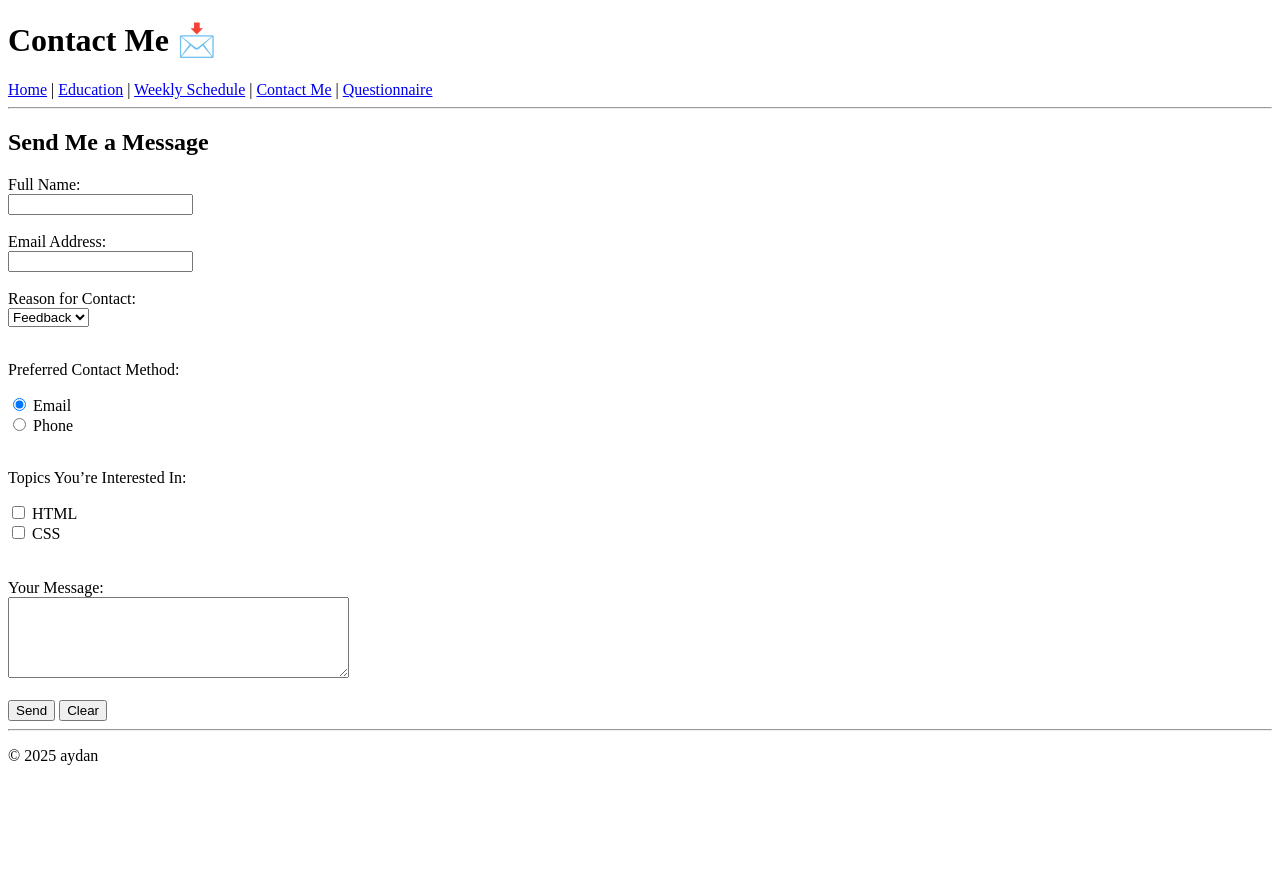
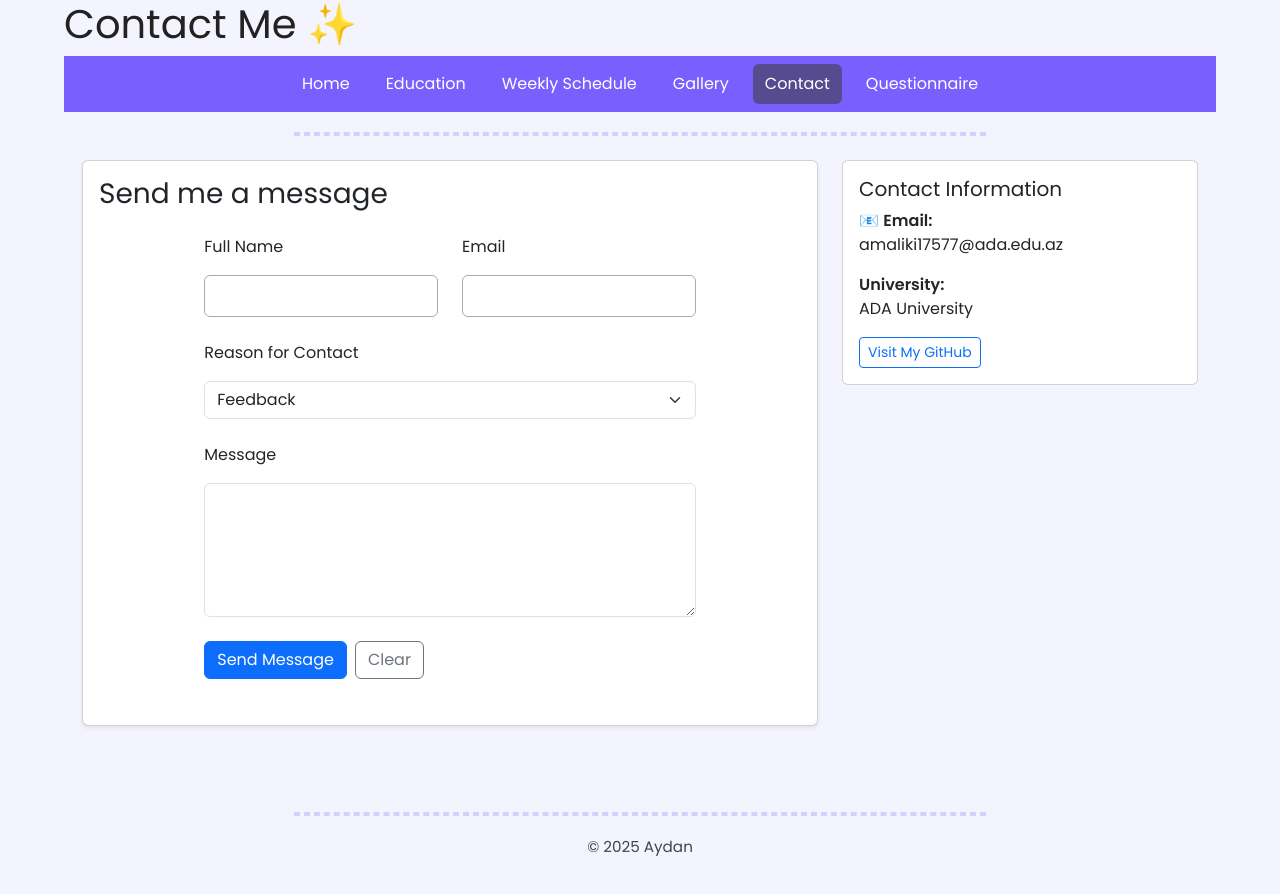
Before and after one commit to aydanmaliki/web1capstone-website, a plain HTML site: page contact.html in a window 1280 px wide. Before the commit the page ends 800 px from the top, so only its background shows below. Drawn offline with nearby package versions, Linux system fonts and the light colour scheme.

Commit message:
uploading all

```diff
--- a/contact.html
+++ b/contact.html
@@ -2,69 +2,105 @@
 <html lang="en">
 <head>
   <meta charset="UTF-8">
-  <meta name="description" content="Contact page for [Your Name]">
-  <meta name="author" content="[Your Name]">
-  <title>Contact Me - My Website</title>
+  <meta name="description" content="Contact page">
+  <meta name="author" content="Aydan">
+  <title>Contact - My Website</title>
   <link rel="icon" type="image/x-icon" href="favicon.ico">
+
+  <!-- Bootstrap CDN -->
+  <link href="https://cdn.jsdelivr.net/npm/bootstrap@5.3.2/dist/css/bootstrap.min.css" rel="stylesheet">
+  <link rel="stylesheet" href="style.css">
+  <link href="https://fonts.googleapis.com/css2?family=Poppins:wght@300;400;600&display=swap" rel="stylesheet">
 </head>
 <body>
+
   <header>
-    <h1>Contact Me 📩</h1>
+    <h1>Contact Me</h1>
   </header>
 
-  <nav>
-    <a href="index.html">Home</a> |
-    <a href="education.html">Education</a> |
-    <a href="schedule.html">Weekly Schedule</a> |
-    <a href="contact.html">Contact Me</a> |
+
+  <nav class="navbar">
+    <a href="index.html">Home</a>
+    <a href="education.html">Education</a>
+    <a href="schedule.html">Weekly Schedule</a>
+    <a href="gallery.html">Gallery</a>
+    <a href="contact.html" class="active">Contact</a>
     <a href="questionnaire.html">Questionnaire</a>
   </nav>
+
   <hr>
 
-  <section>
-    <h2>Send Me a Message</h2>
-    <form action="mailto:amaliki17577@ada.edu.az" method="post" enctype="text/plain">
-      <!-- Text Inputs -->
-      <label for="name">Full Name:</label><br>
-      <input type="text" id="name" name="name" required><br><br>
+  <main class="container my-4">
+    <div class="row justify-content-center">
+      <!-- Contact Form using Bootstrap grid + components -->
+      <div class="col-lg-8">
+        <div class="card shadow-sm mb-4">
+          <div class="card-body">
+            <h3 class="card-title mb-4">Send me a message</h3>
 
-      <label for="email">Email Address:</label><br>
-      <input type="email" id="email" name="email" required><br><br>
+            <form action="mailto:amaliki17577@ada.edu.az" method="post" enctype="text/plain">
+              <div class="row">
+                <div class="col-md-6 mb-3">
+                  <label for="name" class="form-label">Full Name</label>
+                  <input type="text" id="name" name="name" class="form-control" required>
+                </div>
 
-      <!-- Dropdown -->
-      <label for="reason">Reason for Contact:</label><br>
-      <select id="reason" name="reason">
-        <option value="feedback">Feedback</option>
-        <option value="other">Other</option>
-      </select><br><br>
+                <div class="col-md-6 mb-3">
+                  <label for="email" class="form-label">Email</label>
+                  <input type="email" id="email" name="email" class="form-control" required>
+                </div>
+              </div>
 
-      <!-- Radio Buttons -->
-      <p>Preferred Contact Method:</p>
-      <input type="radio" id="email-contact" name="contact-method" value="Email" checked>
-      <label for="email-contact">Email</label><br>
-      <input type="radio" id="phone-contact" name="contact-method" value="Phone">
-      <label for="phone-contact">Phone</label><br><br>
+              <div class="mb-3">
+                <label for="reason" class="form-label">Reason for Contact</label>
+                <select id="reason" name="reason" class="form-select">
+                  <option value="feedback">Feedback</option>
+                  <option value="question">Question</option>
+                  <option value="other">Other</option>
+                </select>
+              </div>
 
-      <!-- Checkboxes -->
-      <p>Topics You’re Interested In:</p>
-      <input type="checkbox" id="html" name="interest" value="HTML">
-      <label for="html">HTML</label><br>
-      <input type="checkbox" id="css" name="interest" value="CSS">
-      <label for="css">CSS</label><br><br><br>
+              <div class="mb-3">
+                <label for="message" class="form-label">Message</label>
+                <textarea id="message" name="message" rows="5" class="form-control" required></textarea>
+              </div>
 
-      <!-- Textarea -->
-      <label for="message">Your Message:</label><br>
-      <textarea id="message" name="message" rows="5" cols="40"></textarea><br><br>
+              <div class="d-flex gap-2">
+                <button type="submit" class="btn btn-primary">Send Message</button>
+                <button type="reset" class="btn btn-outline-secondary">Clear</button>
+              </div>
+            </form>
+          </div>
+        </div>
+      </div>
 
-      <!-- Submit -->
-      <input type="submit" value="Send">
-      <input type="reset" value="Clear">
-    </form>
-  </section>
+      <!-- Contact info -->
+      <div class="col-lg-4">
+        <div class="card">
+          <div class="card-body">
+            <h5 class="card-title">Contact Information</h5>
+            <p class="card-text contact-info">
+              <strong>Email:</strong><br>
+              amaliki17577@ada.edu.az
+            </p>
+            <p class="card-text">
+              <strong>University:</strong><br>
+              ADA University
+            </p>
+            <a href="https://github.com/aydanmaliki/web1capstone-website" class="btn btn-outline-primary btn-sm" target="_blank">
+              Visit My GitHub
+            </a>
+          </div>
+        </div>
+      </div>
+    </div>
+  </main>
 
   <footer>
     <hr>
-    <p>© 2025 aydan</p>
+    <p>© 2025 Aydan</p>
   </footer>
+
+  <script src="https://cdn.jsdelivr.net/npm/bootstrap@5.3.2/dist/js/bootstrap.bundle.min.js"></script>
 </body>
 </html>
--- /dev/null
+++ b/style.css
@@ -0,0 +1,193 @@
+/* ===== GLOBAL ===== */
+:root{
+  --accent:#7a5fff;
+  --accent-dark:#574b90;
+  --accent-weak:#e0e0ff;
+}
+
+* { box-sizing: border-box; }
+
+body {
+  background-color: #f4f4ff;
+  font-family: 'Poppins', sans-serif;
+  width: 90%;
+  margin: 0 auto;       /* centers the page */
+  color: #222;
+  line-height: 1.5;
+  padding-bottom: 40px; /* space for footer */
+}
+
+/* HR styling */
+hr {
+  width: 60%;
+  border: 2px dashed var(--accent);
+  margin: 20px auto;
+}
+
+/* decorative pseudo-element */
+h1::after {
+  content: " ✨";
+  color: var(--accent);
+}
+
+/* ===== NAVBAR (unified) ===== */
+nav.navbar {
+  position: sticky;
+  top: 0;
+  background-color: var(--accent);
+  display: flex;
+  justify-content: center;
+  gap: 12px;
+  padding: 8px 10px;
+  z-index: 999;
+}
+
+nav.navbar a {
+  color: white;
+  text-decoration: none;
+  padding: 8px 12px;
+  border-radius: 6px;
+  transition: background-color .2s, transform .15s;
+  display: inline-block;
+}
+
+nav.navbar a:hover {
+  background-color: #a999ff;
+  transform: translateY(-2px);
+}
+
+/* active link: different color and not affected by hover */
+nav.navbar a.active {
+  background-color: var(--accent-dark);
+  pointer-events: none;
+}
+
+/* ===== INDEX: profile image (float + hover) ===== */
+.profile {
+  float: left;
+  width: 200px;
+  height: 200px;
+  object-fit: cover;         /* keep aspect ratio and crop if needed */
+  border-radius: 50%;
+  margin-right: 18px;
+  transition: transform .25s ease;
+}
+
+.profile:hover {
+  transform: scale(1.1); /* visually grows ~220px by scale */
+}
+
+/* container that holds floated image and text */
+.about-section {
+  overflow: auto; /* clears the float */
+  padding-bottom: 10px;
+}
+
+/* ===== EDUCATION: table styling (flexible container) ===== */
+.education-section {
+  display: flex;
+  flex-direction: column;
+  align-items: center;
+}
+
+table {
+  border-collapse: collapse;
+  margin-top: 16px;
+  width: 80%;
+  max-width: 900px;
+}
+
+th, td {
+  border: 1px solid #ccc;
+  padding: 10px 12px;
+  text-align: center;
+}
+
+th {
+  background-color: var(--accent-weak);
+  font-weight: 600;
+}
+
+/* ===== GALLERY: grid layout + responsive ===== */
+.gallery {
+  display: grid;
+  grid-template-columns: repeat(3, 1fr); /* desktop 3 per row */
+  gap: 18px;
+  padding: 20px;
+  max-width: 1000px;
+  margin: auto;
+}
+
+.gallery img {
+  width: 100%;
+  height: 100%;
+  object-fit: cover;
+  border-radius: 10px;
+  transition: transform .22s ease;
+}
+
+.gallery img:hover {
+  transform: scale(1.05);
+}
+
+/* responsive: mobile -> 1 column */
+@media (max-width: 768px) {
+  .gallery {
+    grid-template-columns: 1fr;
+  }
+  /* stop float on mobile for profile image */
+  .profile { float: none; display: block; margin: 10px auto 12px; }
+}
+
+/* ===== FORM STYLING (contact) ===== */
+form {
+  width: 70%;
+  max-width: 720px;
+  margin: 12px auto 30px;
+  display: flex;
+  flex-direction: column;
+}
+
+input[type="text"], input[type="email"], textarea, select {
+  margin: 8px 0;
+  padding: 8px 10px;
+  border-radius: 6px;
+  border: 1px solid #aaa;
+  font-family: inherit;
+}
+
+input:focus, textarea:focus {
+  border-color: var(--accent);
+  outline: none;
+  box-shadow: 0 0 0 3px rgba(122,95,255,0.08);
+}
+
+/* ===== FOOTER ===== */
+footer { text-align: center; padding: 18px 0 40px; color: #444; font-size: 0.95rem; }
+
+/* Fix for mobile navbar */
+@media (max-width: 768px) {
+  nav.navbar {
+    flex-wrap: wrap;
+    gap: 8px;
+    padding: 8px 5px;
+  }
+
+  nav.navbar a {
+    padding: 6px 10px;
+    font-size: 0.9rem;
+  }
+}
+
+/*  pseudo-element  */
+.contact-info::before {
+  content: "📧 ";
+  color: var(--accent);
+}
+
+/* Focus pseudo-class for form  */
+input:focus, textarea:focus, select:focus {
+  border-color: var(--accent);
+  outline: none;
+  box-shadow: 0 0 0 3px rgba(122,95,255,0.1);
+}
```
Also changed, not shown: education.html (+16 -11 lines), gallery.html (added, +40 -0 lines), index.html (+15 -35 lines), questionnaire.html (+14 -9 lines), schedule.html (+14 -9 lines), photo1.jpg (added).
